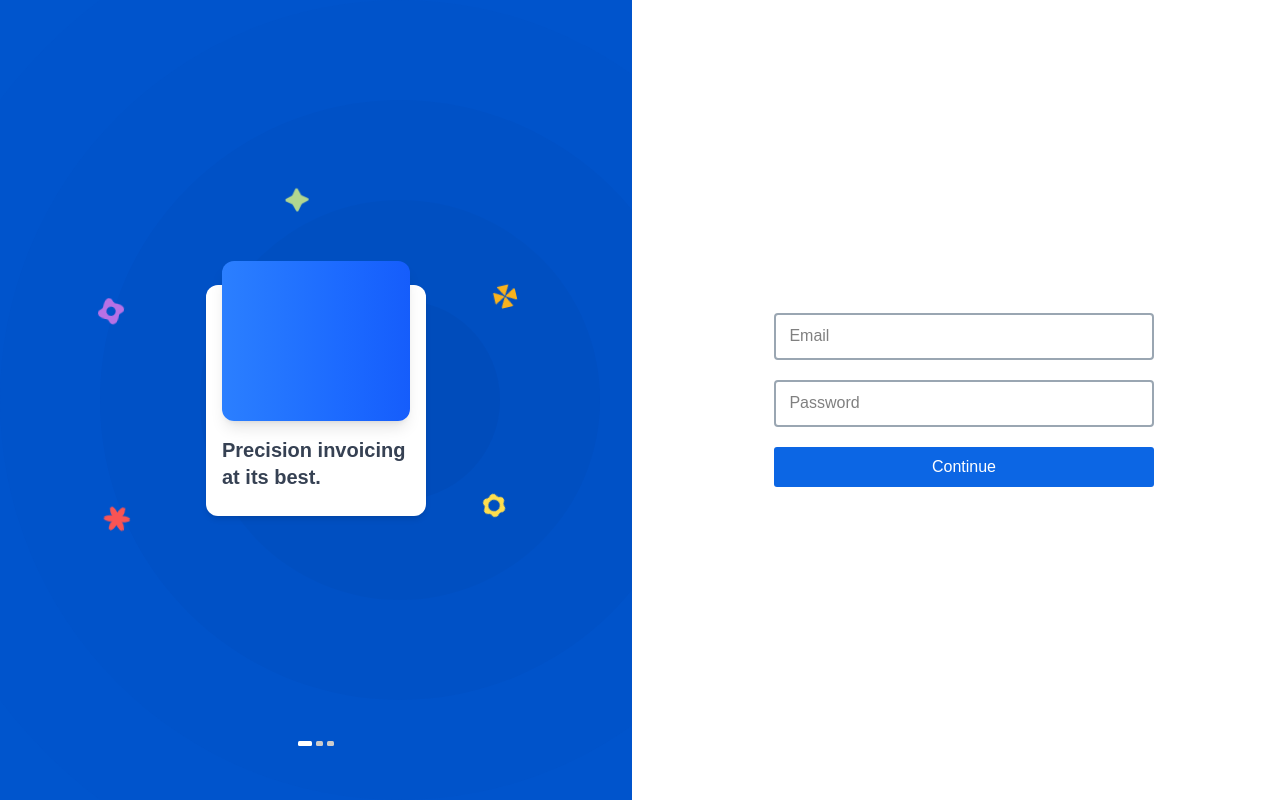
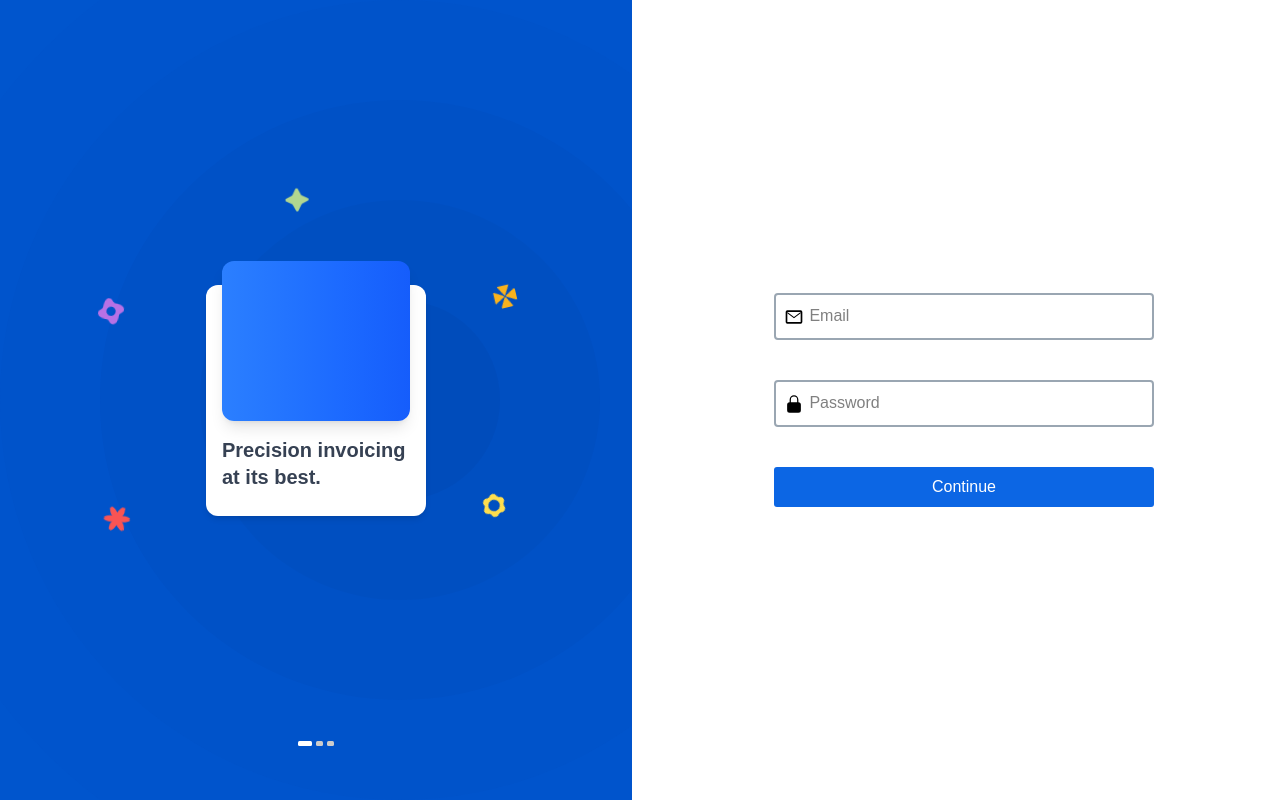
Before and after one commit to dilipkumars7/bill-buddy, a Next.js app: page /login in a window 1280 px wide. Built offline with nearby package versions, Linux system fonts and the light colour scheme; a web font is replaced by a local one.

Commit message:
form validation pending

```diff
--- a/package.json
+++ b/package.json
@@ -9,11 +9,14 @@
     "lint": "next lint"
   },
   "dependencies": {
+    "@hookform/resolvers": "^4.1.3",
     "gsap": "^3.12.7",
     "next": "15.2.1",
     "react": "^19.0.0",
     "react-dom": "^19.0.0",
-    "swiper": "^11.2.5"
+    "react-hook-form": "^7.54.2",
+    "swiper": "^11.2.5",
+    "zod": "^3.24.2"
   },
   "devDependencies": {
     "@eslint/eslintrc": "^3",
--- a/src/app/login/login.css
+++ b/src/app/login/login.css
@@ -134,3 +134,8 @@
   transition-duration: 0s, 0s;
   color: var(--ds-text-inverse, #FFFFFF) !important;
 }
+
+.button-65:disabled{
+  opacity: 0.5;
+  cursor: not-allowed;
+}
--- a/src/app/login/page.tsx
+++ b/src/app/login/page.tsx
@@ -9,6 +9,9 @@ import 'swiper/css';
 import 'swiper/css/pagination';
 import 'swiper/css/navigation';
 import SdkInput from "../../components/input";
+import { useForm } from "react-hook-form";
+import { z } from "zod";
+import { zodResolver } from "@hookform/resolvers/zod";
 
 const SKDsFontAp = localFont({
   src: '../../../public/fonts/apercu_regular_pro.otf',
@@ -19,6 +22,18 @@ const SKDsFontAp = localFont({
 //   src: '../../../public/fonts/Termina.otf',
 //   fallback:['sans-serif' ]
 // })
+
+const baseSchema = z.object({
+  email: z.string().min(1, "Email is required").email("Invalid email format"),
+  password: z.string().min(1, "Password is required"),
+});
+
+const schema = baseSchema.required({
+  email: true,
+  password: true,
+});
+
+type FormData = z.infer<typeof schema>;
 
 export default function Login() {
 
@@ -63,6 +78,27 @@ export default function Login() {
       progressContent.current.textContent = `${Math.ceil(time / 1000)}s`;
     }
   };
+
+  const { register, handleSubmit, formState: {errors, isValid} } = useForm<FormData>({
+    resolver: zodResolver(schema),
+    mode: "onChange"
+  });
+
+  const onSubmit = (data: FormData) => {
+    console.log("Form Submitted:", data);
+  };
+
+  const EmailIcon = (
+    <svg viewBox="0 0 24 24" fill="currentColor" width={20} height={20}>
+      <path d="M12 13.5l-8-6V6l8 6 8-6v1.5l-8 6z" />
+      <path d="M4 4h16a2 2 0 012 2v12a2 2 0 01-2 2H4a2 2 0 01-2-2V6a2 2 0 012-2zm0 2v12h16V6H4z" />
+    </svg>
+  );
+  const PassIcon = (
+    <svg viewBox="0 0 24 24" fill="currentColor" width={20} height={20}>
+      <path fillRule="evenodd" d="M12 1.5a5.25 5.25 0 0 0-5.25 5.25v3a3 3 0 0 0-3 3v6.75a3 3 0 0 0 3 3h10.5a3 3 0 0 0 3-3v-6.75a3 3 0 0 0-3-3v-3c0-2.9-2.35-5.25-5.25-5.25Zm3.75 8.25v-3a3.75 3.75 0 1 0-7.5 0v3h7.5Z" clipRule="evenodd" />
+    </svg>
+  )
 
 
   return (
@@ -137,10 +173,10 @@ export default function Login() {
         </div>
 
         <div className="h-full w-full flex items-center justify-center flex-col">
-          <form className={`${SKDsFontAp.className} w-[60%] flex items-center justify-center flex-col gap-5`}>
-            <SdkInput type="email" label="Email" variant="login"></SdkInput>
-            <SdkInput type="password" label="Password" variant="login"></SdkInput>
-            <button type="submit" className="button-65" role="button">Continue</button>
+          <form className={`${SKDsFontAp.className} w-[60%] flex items-center justify-center flex-col gap-10`} onSubmit={handleSubmit(onSubmit)}>
+            <SdkInput type="email" label="Email" variant="login" {...register("email")} error={errors.email?.message} icon={EmailIcon}></SdkInput>
+            <SdkInput type="password" label="Password" variant="login" {...register("password")} error={errors.password?.message} icon={PassIcon}></SdkInput>
+            <button type="submit" className={`button-65`}  role="button">Continue</button>
           </form>
         </div>
 
--- a/src/components/common.css
+++ b/src/components/common.css
@@ -5,7 +5,7 @@
 .input {
   height: 47px;
   font-size: 15px;
-  padding: 7px 15px;
+  padding: 7px 40px;
   border-radius: 4px;
   border: 2px solid #9AA6B2;
   width: 100%;
@@ -17,7 +17,7 @@
   position: absolute;
   font-weight: 400;
   top: 11px;
-  left: 7px;
+  left: 27px;
   padding: 0 8px;
   background-color: white;
   border-radius: 3px;
@@ -44,15 +44,33 @@
 
 .input:invalid:not(:placeholder-shown){
   transition: .2s ease;
-  border-color:#F52C5C;
+  border-color:#da2020;
 }
 
 .input:invalid:not(:placeholder-shown) + .placeholder{
   transition: .2s ease;
-  color:#F52C5C;
+  color:#da2020;
 }
 .input:invalid:not(:placeholder-shown).input:not(:focus) + .placeholder {
   transform: scale(.90) translateY(-24px) translateX(-2%);
-  color: #F52C5C;
+  color: #da2020;
   transition: .2s ease;
 }
+
+.input.invalid {
+  border-color: #da2020 !important;
+  box-shadow: 0 0 2px rgba(245, 44, 92, 0.5);
+}
+
+.input.invalid + .placeholder {
+  transform: scale(.90) translateY(-24px) translateX(-2%);
+  color: #da2020 !important;
+}
+
+.inputicon {
+  position: absolute;
+  left: 10px;
+  top: 50%;
+  transform: translateY(-50%);
+  background-color: #fff;
+}
--- a/src/components/input.tsx
+++ b/src/components/input.tsx
@@ -1,22 +1,33 @@
 "use client";
-import React from 'react'
-import './common.css'
+import React, { forwardRef } from "react";
+import "./common.css";
 
-interface SdkInputProps {
-  type?: string;
+interface SdkInputProps extends React.InputHTMLAttributes<HTMLInputElement> {
   label: string;
   variant?: string;
+  error?: string;
+  icon?: React.ReactNode;
 }
 
-export default function SdkInput({ type, label, variant }: SdkInputProps) {
-  if(variant === 'login'){
-    return (
-      <div className="input-wrapper">
-        <input className="input" type={type} placeholder=" " data-placeholder="" required/>
-        <span className="placeholder">{label}</span>
-        {/* <div className='text-[#da2020] text-[12.5px] pl-1'>Error</div> */}
-      </div>
-    )
+const SdkInput = forwardRef<HTMLInputElement, SdkInputProps>(
+  ({ type, label, variant, error, icon, ...rest }, ref) => {
+    const inputClassName = `input ${error ? "invalid" : ""}`;
+
+    if (variant === "login") {
+      return (
+        <div className="input-wrapper">
+          <input className={`${inputClassName}`} type={type} placeholder=" " ref={ref} {...rest} />
+          <span className={`placeholder ${error ? "text-red-500" : ""}`}>{label}</span>
+          {icon && <span className="inputicon">{icon}</span>}
+
+          {error && <p className="text-[#da2020] text-[13px] mt-1 absolute">{error}</p>}
+        </div>
+      );
+    }
+
+    return null;
   }
+);
 
-}
+SdkInput.displayName = "SdkInput";
+export default SdkInput;
```
Also changed, not shown: 1 other file (tests, documents, lock files or other folders).
